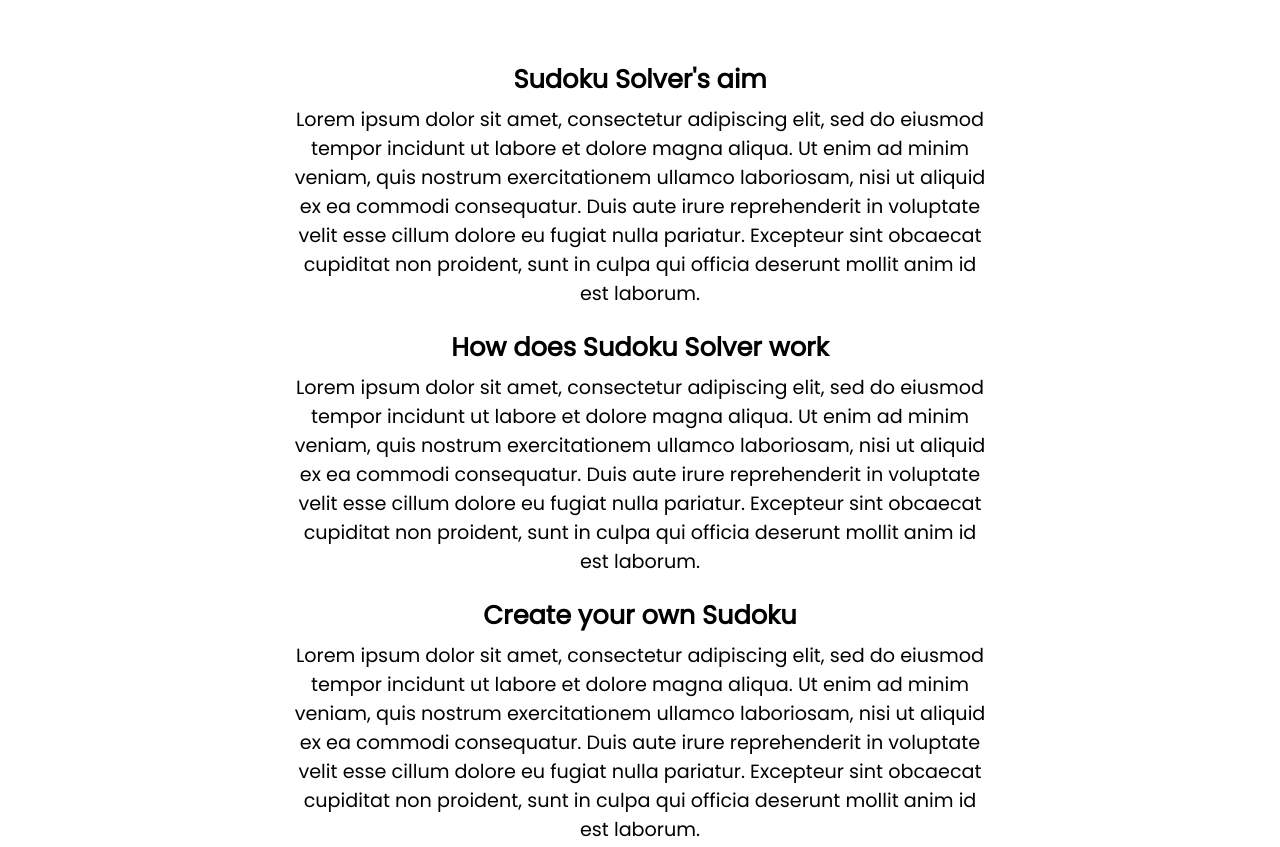
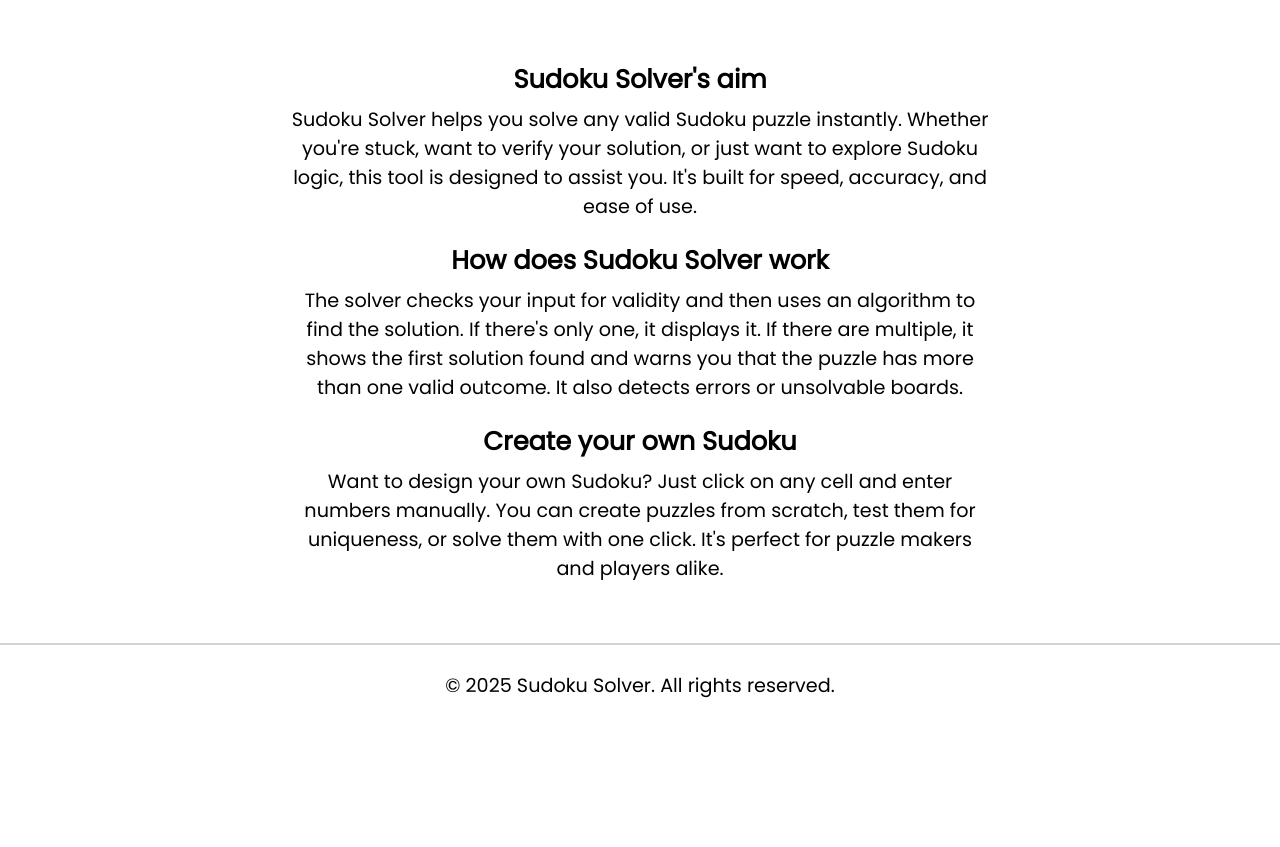
Before and after one commit to cicerociceronis77/SudokuSolver, a plain HTML site: page index.html in a window 1280 px wide. Shown: the part 752-1599 px from the top of the page. After the commit the page ends 1477 px from the top, so only its background shows below. Drawn offline with Linux system fonts and the light colour scheme.

Commit message:
Update index.html

```diff
--- a/index.html
+++ b/index.html
@@ -138,17 +138,17 @@
 
         <section class="descrizione intento">
             <h2>Sudoku Solver's aim</h2>
-            <p>Lorem ipsum dolor sit amet, consectetur adipiscing elit, sed do eiusmod tempor incidunt ut labore et dolore magna aliqua. Ut enim ad minim veniam, quis nostrum exercitationem ullamco laboriosam, nisi ut aliquid ex ea commodi consequatur. Duis aute irure reprehenderit in voluptate velit esse cillum dolore eu fugiat nulla pariatur. Excepteur sint obcaecat cupiditat non proident, sunt in culpa qui officia deserunt mollit anim id est laborum.</p>
+            <p>Sudoku Solver helps you solve any valid Sudoku puzzle instantly. Whether you're stuck, want to verify your solution, or just want to explore Sudoku logic, this tool is designed to assist you. It's built for speed, accuracy, and ease of use.</p>
         </section>
 
         <section class="descrizione funzionamento">
             <h2>How does Sudoku Solver work</h2>
-            <p>Lorem ipsum dolor sit amet, consectetur adipiscing elit, sed do eiusmod tempor incidunt ut labore et dolore magna aliqua. Ut enim ad minim veniam, quis nostrum exercitationem ullamco laboriosam, nisi ut aliquid ex ea commodi consequatur. Duis aute irure reprehenderit in voluptate velit esse cillum dolore eu fugiat nulla pariatur. Excepteur sint obcaecat cupiditat non proident, sunt in culpa qui officia deserunt mollit anim id est laborum.</p>
+            <p>The solver checks your input for validity and then uses an algorithm to find the solution. If there's only one, it displays it. If there are multiple, it shows the first solution found and warns you that the puzzle has more than one valid outcome. It also detects errors or unsolvable boards.</p>
         </section>
 
         <section class="descrizione creazione">
             <h2>Create your own Sudoku</h2>
-            <p>Lorem ipsum dolor sit amet, consectetur adipiscing elit, sed do eiusmod tempor incidunt ut labore et dolore magna aliqua. Ut enim ad minim veniam, quis nostrum exercitationem ullamco laboriosam, nisi ut aliquid ex ea commodi consequatur. Duis aute irure reprehenderit in voluptate velit esse cillum dolore eu fugiat nulla pariatur. Excepteur sint obcaecat cupiditat non proident, sunt in culpa qui officia deserunt mollit anim id est laborum.</p>
+            <p>Want to design your own Sudoku? Just click on any cell and enter numbers manually. You can create puzzles from scratch, test them for uniqueness, or solve them with one click. It's perfect for puzzle makers and players alike.</p>
         </section>
 
     </main>
```
